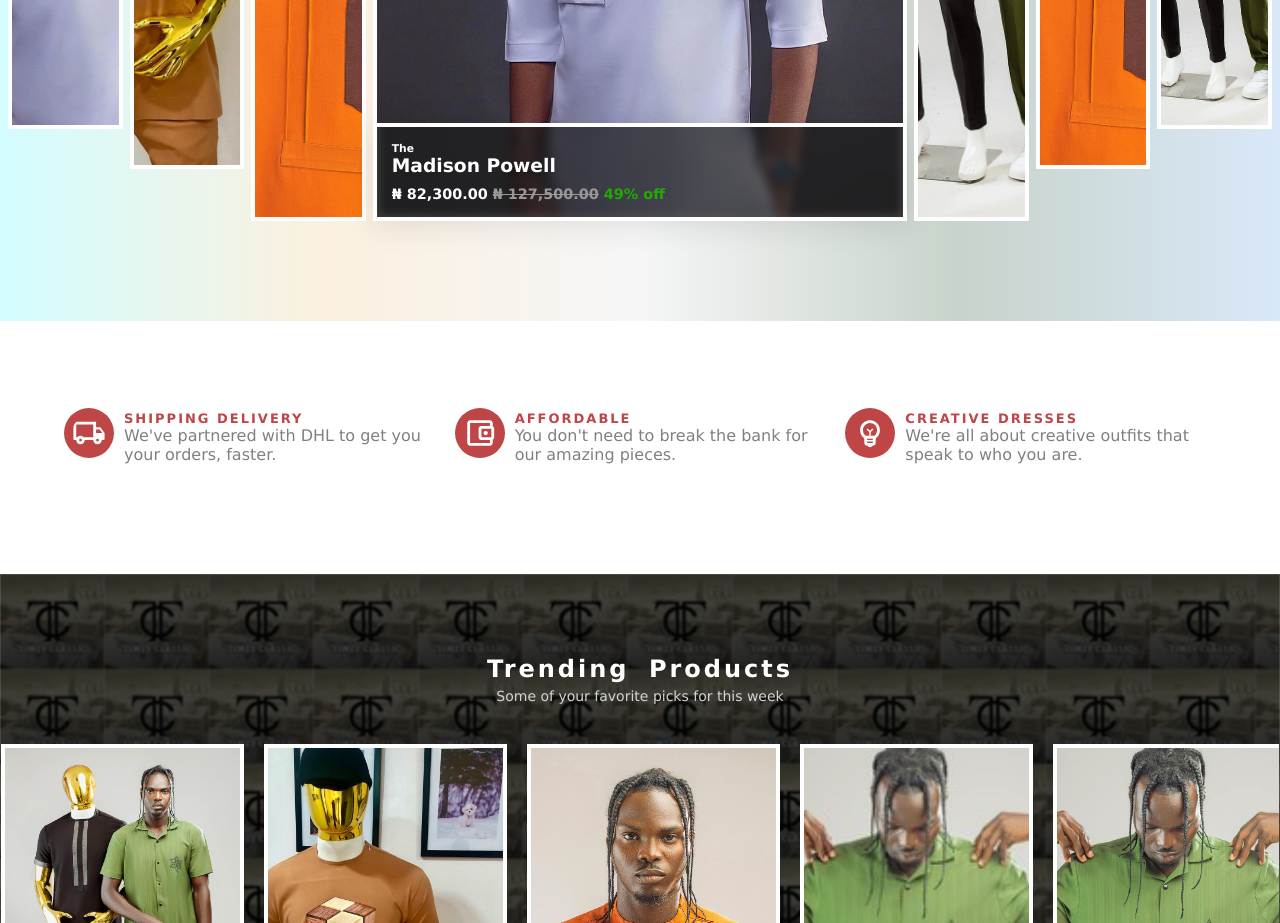
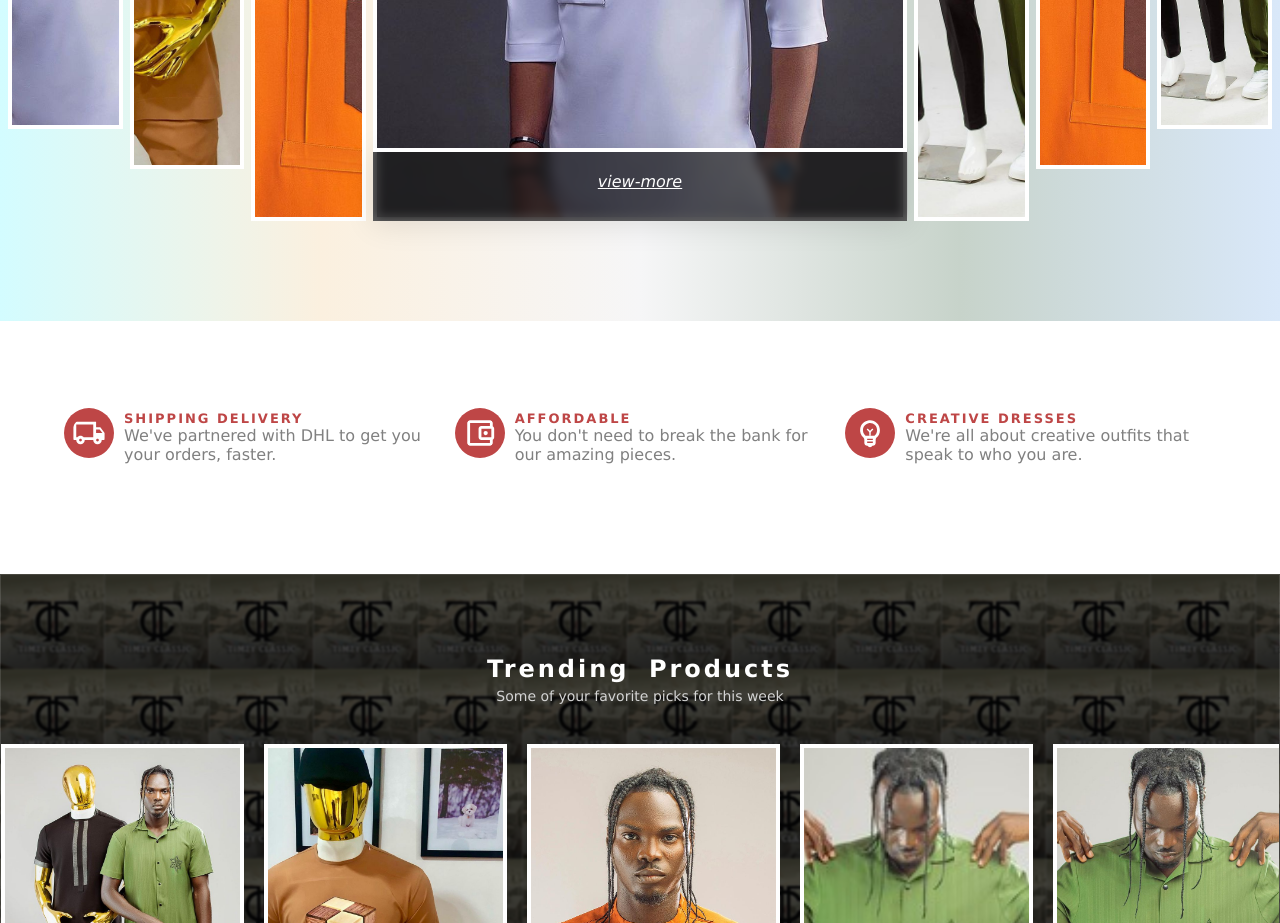
Before and after one commit to yakubu-josiah/TimzyClassic_client, a React (Create React App) app in the folder client/: page / in a window 1280 px wide. Shown: the part 2320-3243 px from the top of the page. Built offline with nearby package versions, Linux system fonts and the light colour scheme.

Commit message:
fix(core): removed ProductDetails comp and added a simple link to view more

```diff
--- a/client/src/components/UI/CollectionSlide.css
+++ b/client/src/components/UI/CollectionSlide.css
@@ -96,31 +96,25 @@
     box-shadow: 0 4px 30px rgba(0, 0, 0, 0.1);
     backdrop-filter: blur(5px);
     -webkit-backdrop-filter: blur(5px);
-    border: 4px solid #fff;
+    left: 0;
     bottom: 0;
+    opacity: 0;
+    padding: 20px 0 30px ;
     color: #878886;
-    padding: 10px;
-    opacity: 0;
-    animation: contentDisplay 1s ease-in-out 0.1s 1 forwards;
+    border-top: 4px solid #fff;
+    animation: showLink 1s ease-in-out 0.1s 1 forwards;
 }
 
-.CS .CS_cont .CS_images .CS_img .CS_details h2 {
-    font-size: 22px;
-    font-weight: 700;
-    text-align: left;
-    line-height: 44px;
-    text-transform: uppercase;
+
+.CS .CS_cont .CS_images .CS_img .CS_details a{
+    opacity: 0;
+    color: #fff;
+    padding-bottom: 10px;
     transition: 0.7s ease;
-    display: inline-block;
-    opacity: 0;
-    color: #ffffff;
-    animation: contentDisplay 1s ease-in-out 0.2s 1 forwards;
-}
-
-.CS .CS_cont .CS_images .CS_img .CS_details p{
-    transition: 0.7s ease;
-    opacity: 0;
-    animation: contentDisplay 1s ease-in-out 0.3s 1 forwards;
+    text-decoration: underline;
+    font-style: italic;
+    padding-bottom: 4px;
+    animation: showLink 1s ease-in-out 0.3s 1 forwards;
 }
 
 .CS_active {
@@ -131,7 +125,7 @@
     display: block !important;
 }
 
-@keyframes contentDisplay {
+@keyframes showLink {
     from{
         opacity: 0;
         transform: translate(0,100px);
@@ -168,6 +162,11 @@
     }
     .CS .CS_cont .CS_images .CS_img .CS_details {
         padding: 8px;
+        border: 0;
+        border-top: 4px solid #fff;
+    }
+    .CS .CS_cont .CS_images .CS_img .CS_details a {
+        font-size: smaller;
     }
     .CS .CS_cont .CS_images{
         gap: 0px;
--- a/client/src/components/UI/CollectionSlide.jsx
+++ b/client/src/components/UI/CollectionSlide.jsx
@@ -9,7 +9,6 @@ import data8 from "../../assets/images/data5.jpg"
 import "./CollectionSlide.css"
 import { routeFormat } from "../../Utils/routeFormat";
 import { Link } from "react-router-dom";
-import ProductDetails from "./ProductDetails";
 
 const data =
 [
@@ -95,7 +94,7 @@ export default function CollectionSlide({ type }) {
             </div>
             <div className="CS_cont">
                 <div className="CS_images">
-                    {data.map((item, index) => (
+                    {data?.map((item, index) => (
                         <div
                             key={item.id}
                             className={`CS_img ${activeIndex === index ? 'CS_active' : ''}`}
@@ -104,7 +103,7 @@ export default function CollectionSlide({ type }) {
                             <img src={item.image} alt={item.title} />
                             <div className={`CS_details ${activeIndex === index ? "CS_details" : ""}`}>
                                 <Link to={`/shop-collections/${routeFormat(item.title)}/${item.id}`}>
-                                    <ProductDetails name={item.title} price={item.price} />
+                                    view-more
                                 </Link>
                             </div>
                         </div>
```
